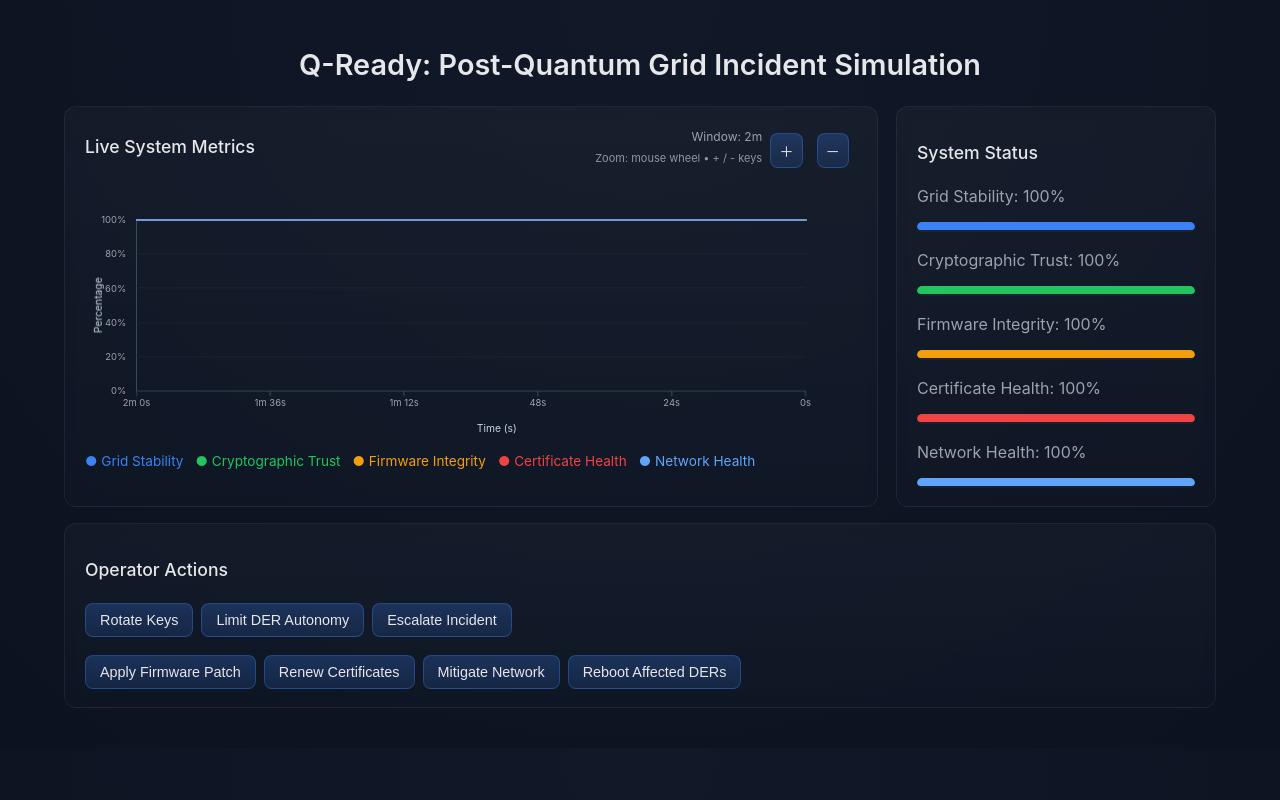
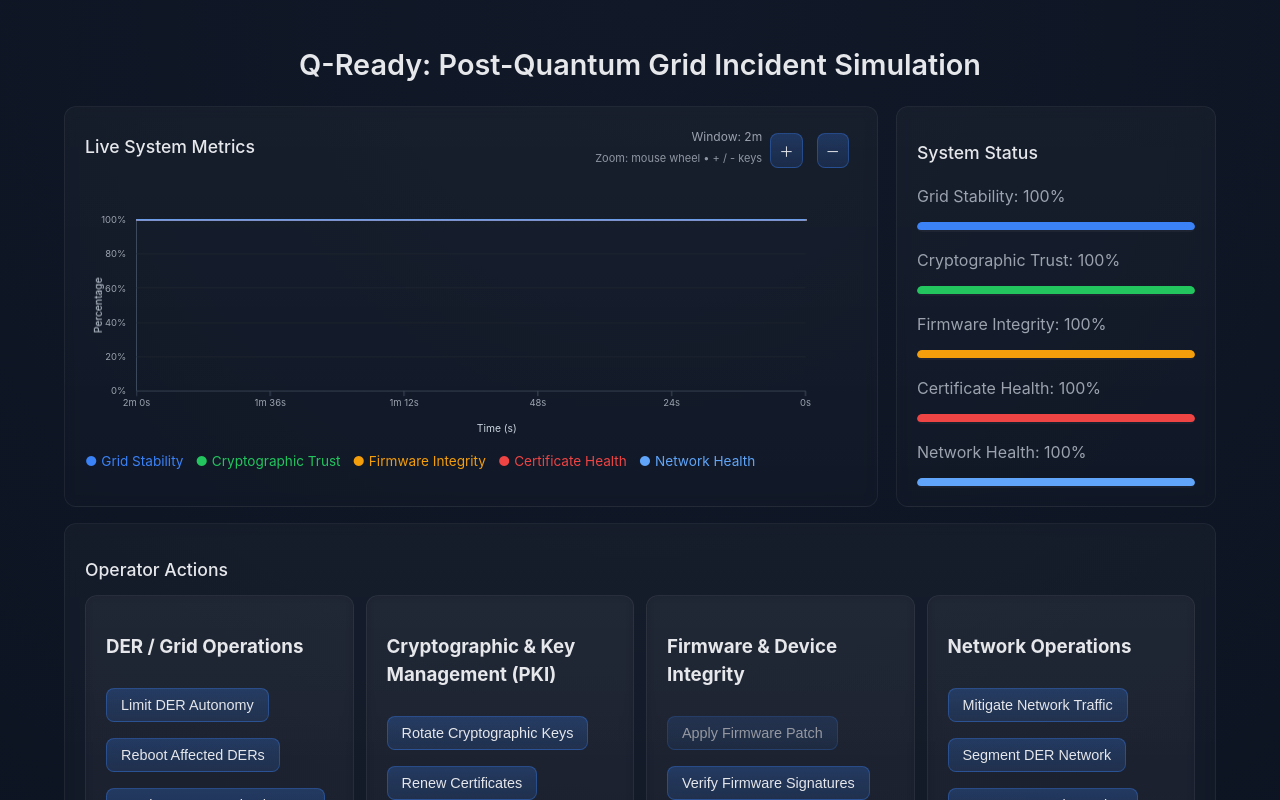
Before and after one commit to ChillPanda100/Q-READY, a React (Vite) app: page / in a window 1280 px wide. Both pictures are taken after a click on the button "Start Simulation". Shown: the top 800 px of the page. Built offline with nearby package versions, Linux system fonts and the light colour scheme.

Commit message:
Add corresponding categorical action panels separate from each other

```diff
--- a/src/components/ActionPanel.tsx
+++ b/src/components/ActionPanel.tsx
@@ -1,5 +1,10 @@
 import React from 'react';
 import type { SystemState } from '../types';
+import DERPanel from './DERPanel';
+import PKIPanel from './PKIPanel';
+import FirmwarePanel from './FirmwarePanel';
+import NetworkPanel from './NetworkPanel';
+import IncidentPanel from './IncidentPanel';
 
 interface Props {
     onAction: (action: string) => void;
@@ -10,27 +15,16 @@ interface Props {
     onAuthorize?: () => void;
 }
 
-const ActionPanel: React.FC<Props> = ({ onAction, inProgress = {} }) => {
-    const busy = (a: string) => !!inProgress[a];
-
-    const btn = (action: string, label: string) => (
-        <button onClick={() => onAction(action)} disabled={busy(action)} aria-busy={busy(action)}>
-            {label}
-            {busy(action) && <span className="spinner" aria-hidden="true" />}
-        </button>
-    );
-
+const ActionPanel: React.FC<Props> = ({ onAction, inProgress = {}, system, authorizedEmergency = false, pqOnCooldown = false, onAuthorize }) => {
     return (
-        <div className="panel">
+        <div className="panel action-panel">
             <h2>Operator Actions</h2>
-            {btn('rotate', 'Rotate Keys')}
-            {btn('limit', 'Limit DER Autonomy')}
-            {btn('escalate', 'Escalate Incident')}
-            <div style={{marginTop: 10}}>
-                {btn('patch', 'Apply Firmware Patch')}
-                {btn('renew', 'Renew Certificates')}
-                {btn('mitigate-network', 'Mitigate Network')}
-                {btn('reboot', 'Reboot Affected DERs')}
+            <div style={{display: 'grid', gridTemplateColumns: 'repeat(auto-fit, minmax(260px, 1fr))', gap: 12}}>
+                <DERPanel onAction={onAction} inProgress={inProgress} system={system} />
+                <PKIPanel onAction={onAction} inProgress={inProgress} system={system} authorizedEmergency={authorizedEmergency} pqOnCooldown={pqOnCooldown} />
+                <FirmwarePanel onAction={onAction} inProgress={inProgress} system={system} authorizedEmergency={authorizedEmergency} />
+                <NetworkPanel onAction={onAction} inProgress={inProgress} system={system} />
+                <IncidentPanel onAction={onAction} inProgress={inProgress} authorizedEmergency={authorizedEmergency} onAuthorize={onAuthorize} />
             </div>
         </div>
     );
--- /dev/null
+++ b/src/components/DERPanel.tsx
@@ -0,0 +1,40 @@
+import React from 'react';
+import type { SystemState } from '../types';
+
+interface Props {
+    onAction: (action: string) => void;
+    inProgress?: Record<string, boolean>;
+    system?: SystemState;
+}
+
+const DERPanel: React.FC<Props> = ({ onAction, inProgress = {}, system }) => {
+    const sys = system ?? { stability: 100 } as SystemState;
+    const busy = (a: string) => !!inProgress[a];
+    const btn = (action: string, label: string, opts: { disabled?: boolean; title?: string } = {}) => (
+        <button
+            key={action}
+            onClick={() => onAction(action)}
+            disabled={busy(action) || !!opts.disabled}
+            title={opts.title}
+            aria-busy={busy(action)}
+            style={{marginRight:8, marginBottom:8}}
+        >
+            {label}
+            {busy(action) && <span className="spinner" aria-hidden="true" />}
+        </button>
+    );
+
+    return (
+        <div className="panel">
+            <h3>DER / Grid Operations</h3>
+            <div>
+                {btn('limit', 'Limit DER Autonomy', { title: 'Grid Stability ↑ — Tradeoff: reduced DER efficiency' })}
+                {btn('reboot', 'Reboot Affected DERs', { title: 'Grid Stability ↑↑ — Tradeoff: Firmware Integrity ↓, Network Health ↓ (temporary)' })}
+                {btn('isolate-segment', 'Isolate Compromised DER Segment', { title: 'Grid Stability ↑ — Tradeoff: localized network health ↓ and capacity loss' })}
+                {btn('restore-autonomy', 'Restore DER Autonomy', { disabled: (sys.stability ?? 0) < 80, title: 'Restores autonomy; may reduce stability if done too early. Requires system stability ≥ 80' })}
+            </div>
+        </div>
+    );
+};
+
+export default DERPanel;
--- /dev/null
+++ b/src/components/FirmwarePanel.tsx
@@ -0,0 +1,43 @@
+import React from 'react';
+
+interface MinimalSystem {
+    firmwareIntegrity?: number;
+}
+
+interface Props {
+    onAction: (action: string) => void;
+    inProgress?: Record<string, boolean>;
+    system?: MinimalSystem;
+    authorizedEmergency?: boolean;
+}
+
+const FirmwarePanel: React.FC<Props> = ({ onAction, inProgress = {}, system, authorizedEmergency = false }) => {
+    const sys = system ?? { firmwareIntegrity: 100 };
+    const busy = (a: string) => !!inProgress[a];
+    const btn = (action: string, label: string, opts: { disabled?: boolean; title?: string } = {}) => (
+        <button
+            key={action}
+            onClick={() => onAction(action)}
+            disabled={busy(action) || !!opts.disabled}
+            title={opts.title}
+            aria-busy={busy(action)}
+            style={{marginRight:8, marginBottom:8}}
+        >
+            {label}
+            {busy(action) && <span className="spinner" aria-hidden="true" />}
+        </button>
+    );
+
+    return (
+        <div className="panel">
+            <h3>Firmware & Device Integrity</h3>
+            <div>
+                {btn('patch', 'Apply Firmware Patch', { disabled: (sys.firmwareIntegrity ?? 0) >= 99, title: 'Firmware Integrity ↑↑ — May cause reboots and temporary stability drop' })}
+                {btn('verify-signatures', 'Verify Firmware Signatures', { title: 'Firmware Integrity ↑ — Low risk' })}
+                {btn('rollback', 'Rollback Firmware Version', { disabled: !authorizedEmergency, title: 'Emergency-only: may restore integrity but can cause Grid Stability ↓↓' })}
+            </div>
+        </div>
+    );
+};
+
+export default FirmwarePanel;
--- /dev/null
+++ b/src/components/IncidentPanel.tsx
@@ -0,0 +1,42 @@
+import React from 'react';
+
+interface Props {
+    onAction: (action: string) => void;
+    inProgress?: Record<string, boolean>;
+    authorizedEmergency?: boolean;
+    onAuthorize?: () => void;
+}
+
+const IncidentPanel: React.FC<Props> = ({ onAction, inProgress = {}, authorizedEmergency = false, onAuthorize }) => {
+    const busy = (a: string) => !!inProgress[a];
+    const btn = (action: string, label: string, opts: { disabled?: boolean; title?: string } = {}) => (
+        <button
+            key={action}
+            onClick={() => onAction(action)}
+            disabled={busy(action) || !!opts.disabled}
+            title={opts.title}
+            aria-busy={busy(action)}
+            style={{marginRight:8, marginBottom:8}}
+        >
+            {label}
+            {busy(action) && <span className="spinner" aria-hidden="true" />}
+        </button>
+    );
+
+    return (
+        <div className="panel">
+            <h3>Incident Command & Governance</h3>
+            <div>
+                {btn('escalate', 'Escalate Incident', { title: 'Escalation: no direct metric change' })}
+                {btn('acknowledge-ai', 'Acknowledge AI Alert', { title: 'Acknowledge and reduce alert pressure' })}
+                {onAuthorize ? (
+                    <button onClick={() => onAuthorize()} title="Authorize emergency actions">{authorizedEmergency ? 'Emergency Authorized' : 'Authorize Emergency Actions'}</button>
+                ) : (
+                    btn('authorize-emergency', authorizedEmergency ? 'Emergency Authorized' : 'Authorize Emergency Actions', { title: 'Authorize emergency actions' })
+                )}
+            </div>
+        </div>
+    );
+};
+
+export default IncidentPanel;
--- /dev/null
+++ b/src/components/NetworkPanel.tsx
@@ -0,0 +1,38 @@
+import React from 'react';
+import type { SystemState } from '../types';
+
+interface Props {
+    onAction: (action: string) => void;
+    inProgress?: Record<string, boolean>;
+    system?: SystemState;
+}
+
+const NetworkPanel: React.FC<Props> = ({ onAction, inProgress = {} }) => {
+    const busy = (a: string) => !!inProgress[a];
+    const btn = (action: string, label: string, opts: { disabled?: boolean; title?: string } = {}) => (
+        <button
+            key={action}
+            onClick={() => onAction(action)}
+            disabled={busy(action) || !!opts.disabled}
+            title={opts.title}
+            aria-busy={busy(action)}
+            style={{marginRight:8, marginBottom:8}}
+        >
+            {label}
+            {busy(action) && <span className="spinner" aria-hidden="true" />}
+        </button>
+    );
+
+    return (
+        <div className="panel">
+            <h3>Network Operations</h3>
+            <div>
+                {btn('mitigate-network', 'Mitigate Network Traffic', { title: 'Network Health ↑↑ — Grid Stability ↑' })}
+                {btn('segment-network', 'Segment DER Network', { title: 'Network Health ↑ — Tradeoff: Grid Stability ↓ (capacity loss)' })}
+                {btn('restore-routing', 'Restore Network Routing', { title: 'Network Health ↑ — Use when threat contained' })}
+            </div>
+        </div>
+    );
+};
+
+export default NetworkPanel;
--- /dev/null
+++ b/src/components/PKIPanel.tsx
@@ -0,0 +1,41 @@
+import React from 'react';
+import type { SystemState } from '../types';
+
+interface Props {
+    onAction: (action: string) => void;
+    inProgress?: Record<string, boolean>;
+    system?: SystemState;
+    authorizedEmergency?: boolean;
+    pqOnCooldown?: boolean;
+}
+
+const PKIPanel: React.FC<Props> = ({ onAction, inProgress = {}, system, authorizedEmergency = false, pqOnCooldown = false }) => {
+    const sys = system ?? { certHealth: 100 } as SystemState;
+    const busy = (a: string) => !!inProgress[a];
+    const btn = (action: string, label: string, opts: { disabled?: boolean; title?: string } = {}) => (
+        <button
+            key={action}
+            onClick={() => onAction(action)}
+            disabled={busy(action) || !!opts.disabled}
+            title={opts.title}
+            aria-busy={busy(action)}
+            style={{marginRight:8, marginBottom:8}}
+        >
+            {label}
+            {busy(action) && <span className="spinner" aria-hidden="true" />}
+        </button>
+    );
+
+    return (
+        <div className="panel">
+            <h3>Cryptographic & Key Management (PKI)</h3>
+            <div>
+                {btn('rotate', 'Rotate Cryptographic Keys', { disabled: (sys.certHealth ?? 0) < 70, title: 'Requires Certificate Health ≥ 70% (temporary network handshake failures)' })}
+                {btn('renew', 'Renew Certificates', { title: 'Certificate Health ↑↑ — Improves trust; requires DER connectivity' })}
+                {btn('enforce-pq', 'Enforce Post-Quantum Mode', { disabled: pqOnCooldown || !authorizedEmergency, title: pqOnCooldown ? 'On cooldown' : !authorizedEmergency ? 'Requires emergency authorization' : 'High-impact: Network Health ↓↓; cooldown enforced' })}
+            </div>
+        </div>
+    );
+};
+
+export default PKIPanel;
```
